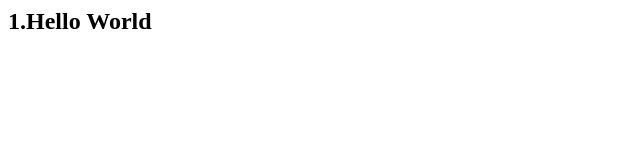
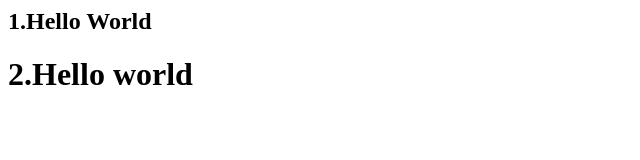
Before and after one commit to yuposse/HelloWorld, a plain HTML site: page index.html in a window 1280 px wide. Shown: the whole page, without its empty margins (0-640 px from the left). Drawn offline with Linux system fonts and the light colour scheme.

Commit message:
second commit

```diff
--- a/index.html
+++ b/index.html
@@ -4,5 +4,7 @@
         </head>
         <body>
           <h2>1.Hello World</h2>
+
+          <h1>2.Hello world</h1>
         </body>
 </html>
```
